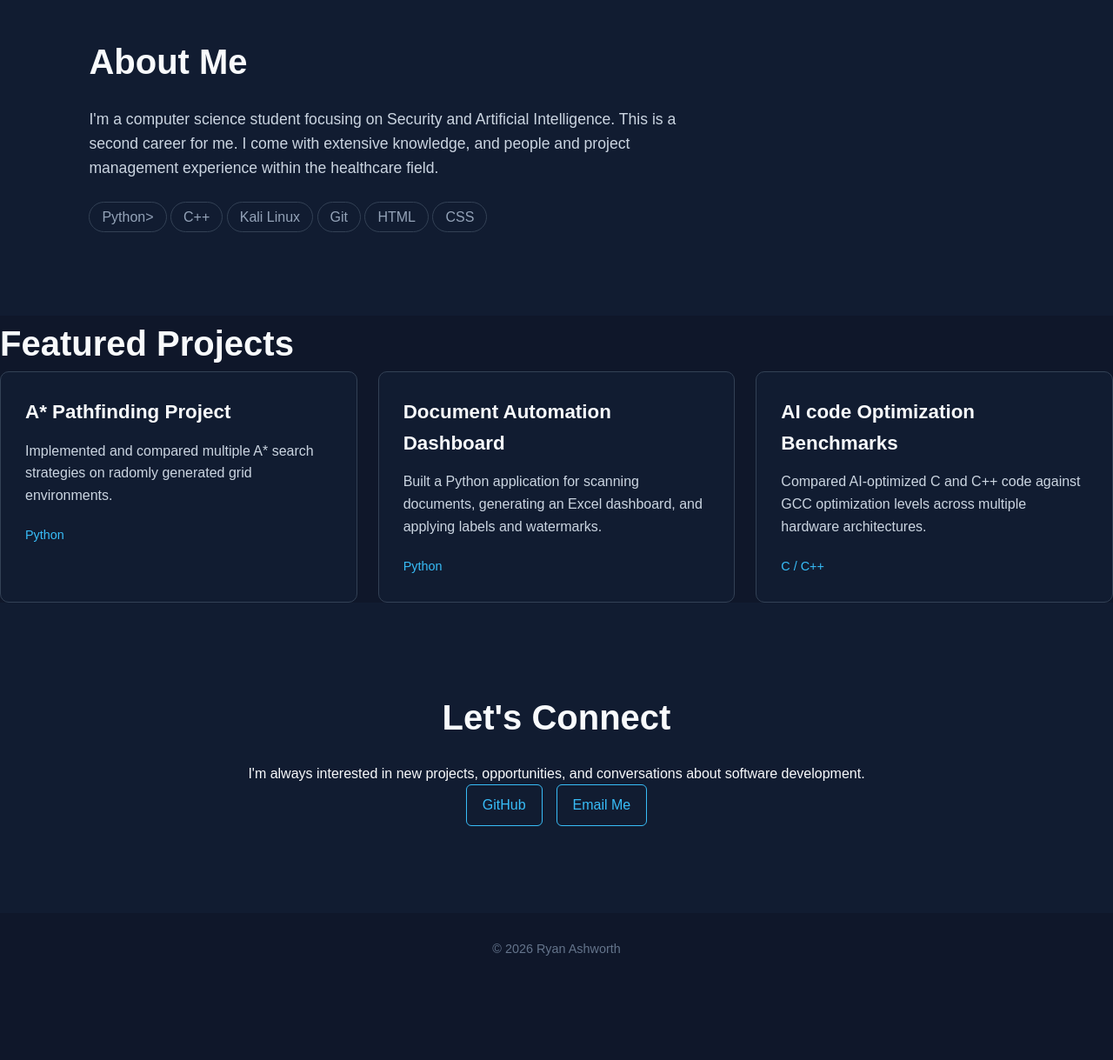
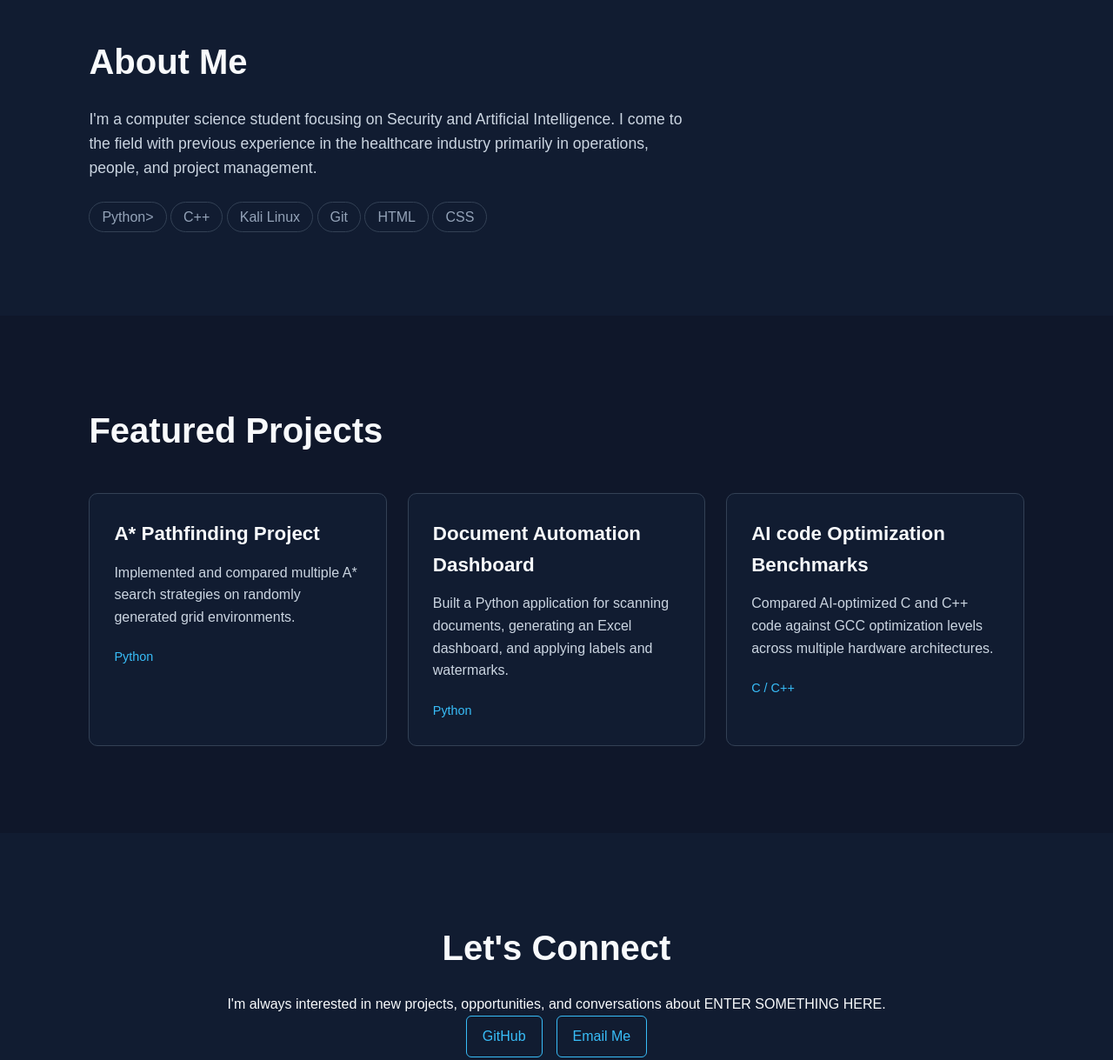
Before and after one commit to PatzerATX/ryanashworth.dev, a plain HTML site: page index.html in a window 1280 px wide. Shown: the part 780-1999 px from the top of the page at 87% size. Before the commit the page ends 1913 px from the top, so only its background shows below. Drawn offline with Linux system fonts and the light colour scheme.

Commit message:
Typo corrections

```diff
--- a/css/style.css
+++ b/css/style.css
@@ -103,12 +103,12 @@ a {
 }
 
 .projects {
-    ;adding: 100px 8%;
+    padding: 100px 8%;
 }
 
 .projects h2 {
     font-size: 2.5rem;
-    margin-bottom 40px;
+    margin-bottom: 40px;
 }
 
 .project-grid {
--- a/index.html
+++ b/index.html
@@ -40,8 +40,8 @@
             <p>
                 I'm a computer science student focusing on Security and Artificial Intelligence.
 
-                This is a second career for me. I come with extensive knowledge, and
-                people and project management experience within the healthcare field.
+                I come to the field with previous experience in the healthcare industry
+		primarily in operations, people, and project management.
             </p>
 
             <div class="skills">
@@ -62,7 +62,7 @@
                 <article class="project-card">
                     <h3>A* Pathfinding Project</h3>
                     <p>
-                        Implemented and compared multiple A* search strategies on radomly
+                        Implemented and compared multiple A* search strategies on randomly
                         generated grid environments.
                     </p>
                     <span>Python</span>
@@ -94,7 +94,7 @@
 
             <p>
                 I'm always interested in new projects, opportunities, and conversations
-                about software development.
+                about ENTER SOMETHING HERE.
             </p>
 
             <div class="contact-links">
```
